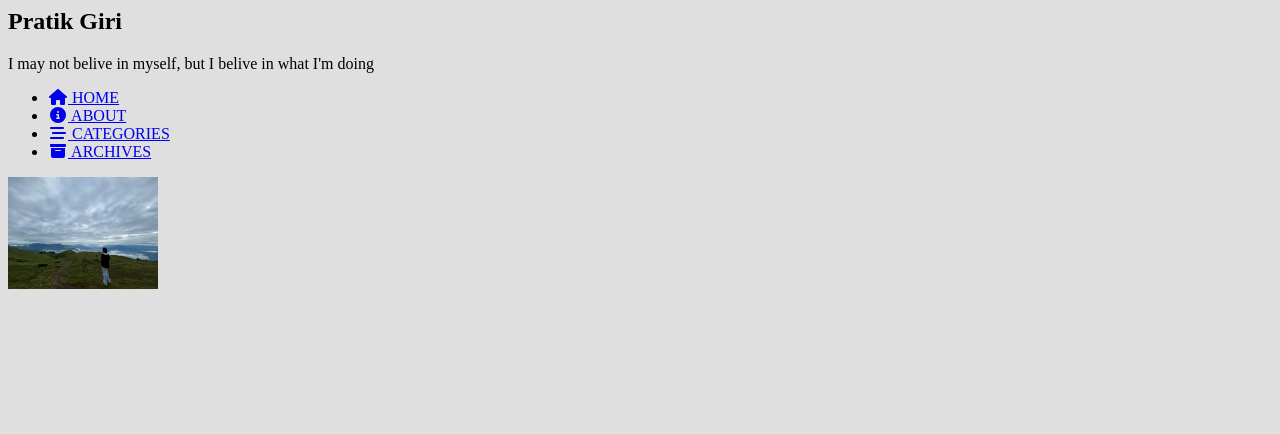
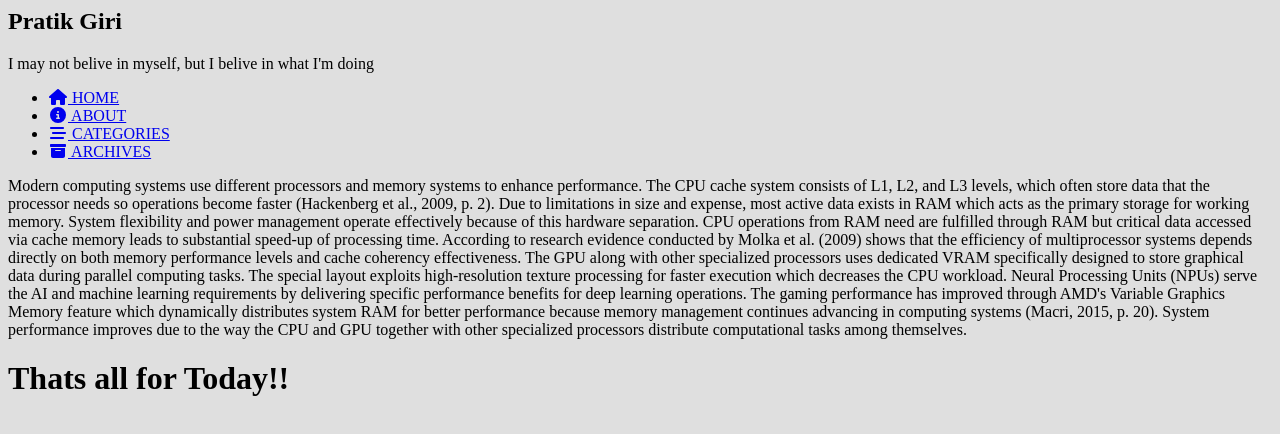
Before and after one commit to the-ripper77/my_profile, a plain HTML site: page profolio.html in a window 1280 px wide. Drawn offline with Linux system fonts and the light colour scheme.

Commit message:
From Scratch Day 1

```diff
--- a/profolio.html
+++ b/profolio.html
@@ -20,7 +20,7 @@
         <nav class = "flex-column flex-grow-1 w-100 ps-0">
             <ul class = "nav">
                 <li class="nav-item"></liclass>
-                    <a href="#" class="nav-link">
+                    <a href="index.html" class="nav-link">
                         <i class="fa-fw fas fa-home"></i>
                         <span>HOME</span>
                     </a>
@@ -43,9 +43,14 @@
             </ul>
         </nav>
     </aside>
+    <!This is where blog posts and content appear.>
     <main aria-label="Main Content">
         <div id="post-list"></div>
-        <img src="images/my_image.jpg" width="150">
+        <!-- <img src="images/my_image.jpg" width="150"> -->
+         <p>Modern computing systems use different processors and memory systems to enhance performance. The CPU cache system consists of L1, L2, and L3 levels, which often store data that the processor needs so operations become faster (Hackenberg et al., 2009, p. 2). Due to limitations in size and expense, most active data exists in RAM which acts as the primary storage for working memory. System flexibility and power management operate effectively because of this hardware separation. CPU operations from RAM need are fulfilled through RAM but critical data accessed via cache memory leads to substantial speed-up of processing time. According to research evidence conducted by Molka et al. (2009) shows that the efficiency of multiprocessor systems depends directly on both memory performance levels and cache coherency effectiveness.
+            The GPU along with other specialized processors uses dedicated VRAM specifically designed to store graphical data during parallel computing tasks. The special layout exploits high-resolution texture processing for faster execution which decreases the CPU workload. Neural Processing Units (NPUs) serve the AI and machine learning requirements by delivering specific performance benefits for deep learning operations. The gaming performance has improved through AMD's Variable Graphics Memory feature which dynamically distributes system RAM for better performance because memory management continues advancing in computing systems (Macri, 2015, p. 20). System performance improves due to the way the CPU and GPU together with other specialized processors distribute computational tasks among themselves.
+            </p>
     </main>
+    <h1> Thats all for Today!!</h1>
 </body>
 </html>
```
